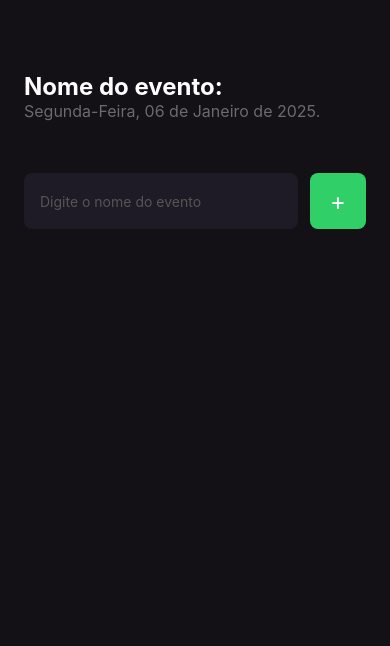
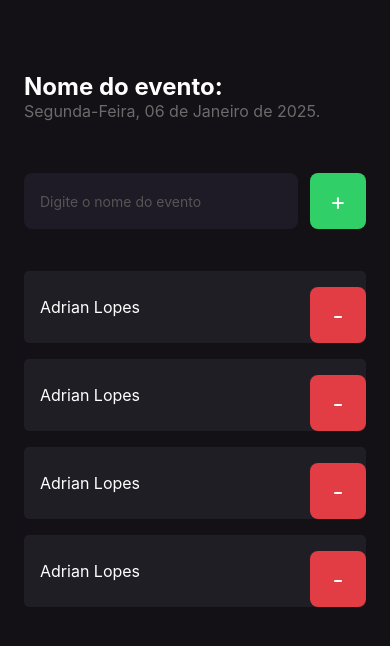
Before and after one commit to AdrianLopes97/Expo.ImHere.App, a React Native app: screen / in a window 390 px wide. Shown: the top 646 px of the page. Built offline with nearby package versions, Linux system fonts and the light colour scheme.

Commit message:
participant list component

```diff
--- /dev/null
+++ b/src/components/participant/index.tsx
@@ -0,0 +1,17 @@
+import { View, Text, TouchableOpacity } from "react-native";
+import { styles } from "./styles";
+
+export function Participant() {
+    return (
+        <View style={styles.container}>
+            <Text style={styles.name}>
+                Adrian Lopes
+            </Text>
+            <TouchableOpacity style={styles.button}>
+                <Text style={styles.buttonText}>
+                -
+                </Text>
+            </TouchableOpacity>
+        </View>
+    )
+}
--- /dev/null
+++ b/src/components/participant/styles.ts
@@ -0,0 +1,31 @@
+import {StyleSheet} from 'react-native';
+
+export const styles = StyleSheet.create({
+    container: {
+        backgroundColor: '#1F1E25',
+        borderRadius: 5,
+        marginBottom: 16,
+        width: '100%',
+        flexDirection: 'row',
+        alignItems: 'center',
+    },
+    name: {
+        color: '#fff',
+        fontSize: 16,
+        flex: 1,
+        marginLeft: 16,
+    },
+    buttonText: {
+        fontSize: 24,
+        color: '#fff',
+    },
+    button: {
+        backgroundColor: '#E23C44',
+        height: 56,
+        width: 56,
+        alignItems: 'center',
+        justifyContent: 'center',
+        marginTop: 16,
+        borderRadius: 8,
+    },
+});
--- a/src/screens/home/index.tsx
+++ b/src/screens/home/index.tsx
@@ -1,5 +1,6 @@
 import { Text, View, TextInput, TouchableOpacity } from "react-native";
 import { styles } from "./styles";
+import { Participant } from "../../components/participant";
 
 export function Home() {
 
@@ -26,6 +27,11 @@ export function Home() {
           </Text>
         </TouchableOpacity>
       </View>
+
+      <Participant />
+      <Participant />
+      <Participant />
+      <Participant />
     </View>
   );
 }
```
